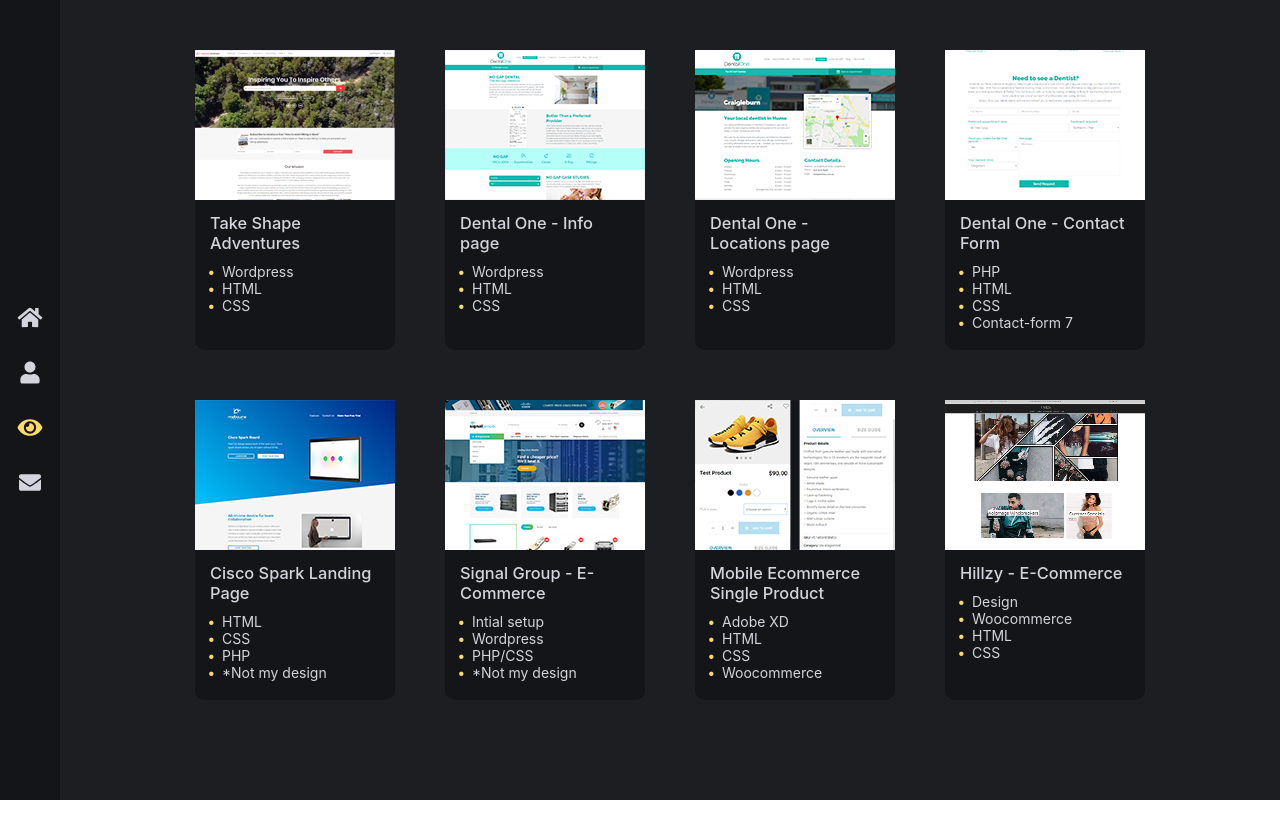
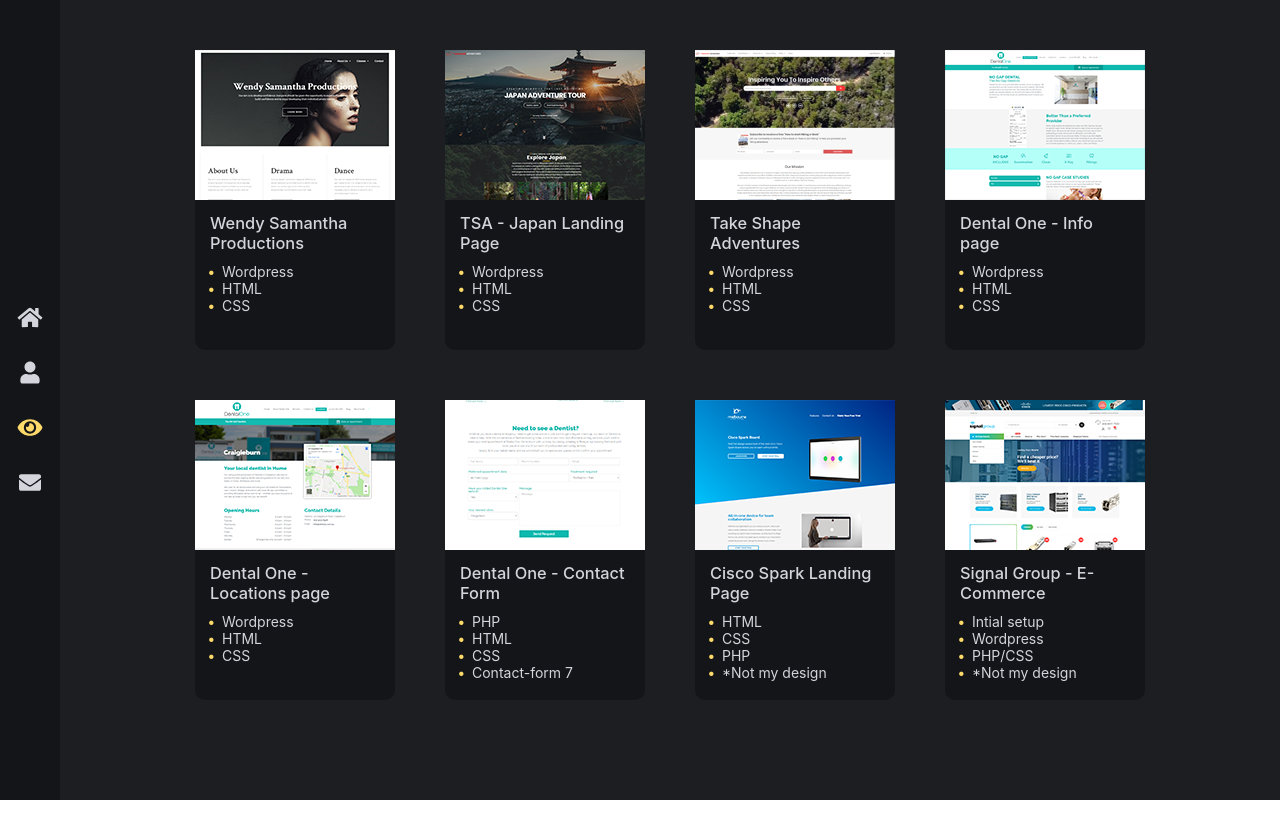
Before and after one commit to Hillzy/portfolio, a React (Create React App) app: page /portfolio in a window 1280 px wide. Shown: the top 838 px of the page. Built offline with nearby package versions, Linux system fonts and the light colour scheme; a web font is replaced by a local one; what react-google-maps would draw is missing.

Commit message:
portfolio add

```diff
--- a/src/pages/MyWork.js
+++ b/src/pages/MyWork.js
@@ -11,71 +11,87 @@
 import hillzyCommerce from "../assets/images/hillzy-commerce.png";
 import hillzyEmail from "../assets/images/email.png";
 import tsa from "../assets/images/tsa2.png";
+import tsajap from "../assets/images/tsa-jap.png";
+import wendy from "../assets/images/wendy.png";
 
 const MyWork = () => {
   return (
     <div className="MyWork">
       <div className="Work-row-1">
         <WorkCard
+          title="Wendy Samantha Productions"
+          skills={["Wordpress", "HTML", "CSS"]}
+          imageSRC={wendy}
+          URL="http//dev.wendysamantha.com/"
+          num={1}
+        />
+        <WorkCard
+          title="TSA - Japan Landing Page"
+          skills={["Wordpress", "HTML", "CSS"]}
+          imageSRC={tsajap}
+          URL="https://takeshapeadventures.com.au/japan/"
+          num={2}
+        />
+        <WorkCard
           title="Take Shape Adventures"
           skills={["Wordpress", "HTML", "CSS"]}
           imageSRC={tsa}
           URL="https://takeshapeadventures.com.au/"
-          num={1}
+          num={3}
         />
         <WorkCard
           title="Dental One - Info page"
           skills={["Wordpress", "HTML", "CSS"]}
           imageSRC={dentalOneNoGap}
           URL="http://www.dental1.com.au/no-gap-dentistry/"
-          num={2}
+          num={4}
         />
         <WorkCard
           title="Dental One - Locations page"
           skills={["Wordpress", "HTML", "CSS"]}
           imageSRC={dentalOneLocations}
           URL="http://www.dental1.com.au/craigieburn/"
-          num={3}
+          num={5}
         />
         <WorkCard
           title="Dental One - Contact Form"
           skills={["PHP", "HTML", "CSS", "Contact-form 7"]}
           imageSRC={dentaloneContact}
           URL="http://www.dental1.com.au/contact-us/"
-          num={4}
+          num={6}
         />
         <WorkCard
           title="Cisco Spark Landing Page"
           skills={["HTML", "CSS", "PHP", "*Not my design"]}
           imageSRC={ciscoSpark}
           URL="http://spark.melbourneglobal.com/"
-          num={5}
+          num={7}
         />
         <WorkCard
           title="Signal Group - E-Commerce"
           skills={["Intial setup", "Wordpress", "PHP/CSS", "*Not my design"]}
           imageSRC={signalGroup}
           URL="https://signalgroup.com.au/"
-          num={6}
+          num={8}
         />
         <WorkCard
           title="Mobile Ecommerce Single Product"
           skills={["Adobe XD", "HTML", "CSS", "Woocommerce"]}
           imageSRC={singleProduct}
-          num={7}
+          num={9}
         />
         <WorkCard
           title="Hillzy - E-Commerce"
           skills={["Design", "Woocommerce", "HTML", "CSS"]}
           imageSRC={hillzyCommerce}
-          num={8}
+          num={10}
         />
         <WorkCard
           title="Hillzy - Email"
           skills={["HTML", "CSS"]}
           imageSRC={hillzyEmail}
           URL="https://github.com/Hillzy/projects/tree/master/email"
-          num={9}
+          num={11}
         />
       </div>
     </div>
```
Also changed, not shown: src/assets/images/tsa-jap.png (added), src/assets/images/wendy.png (added).
